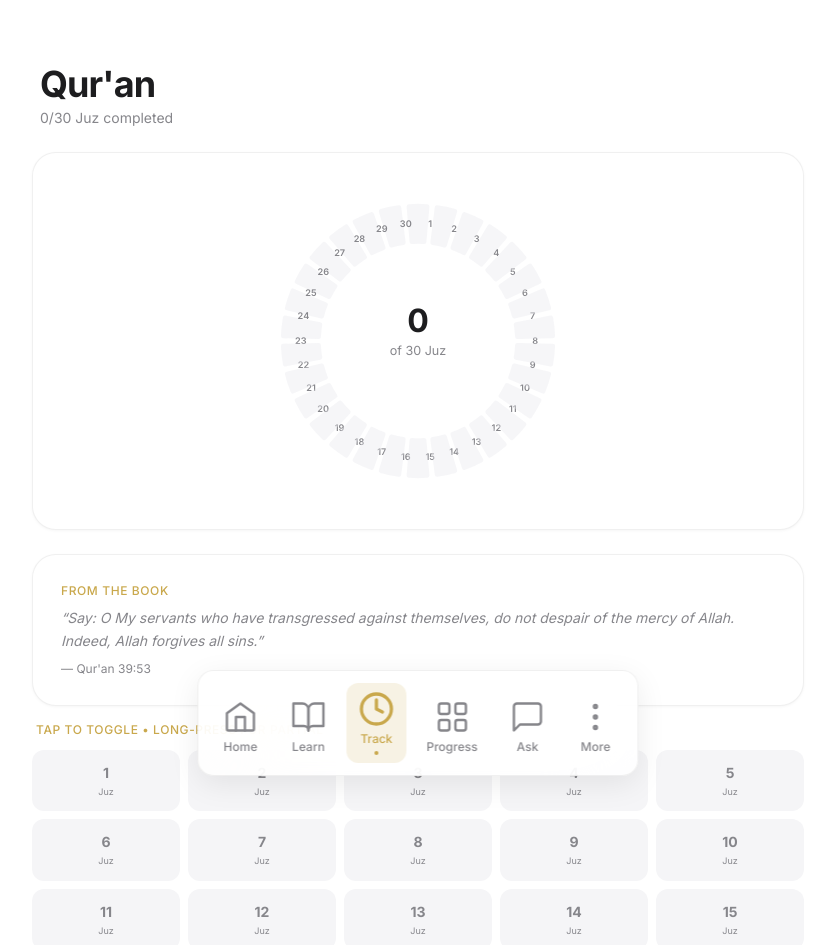
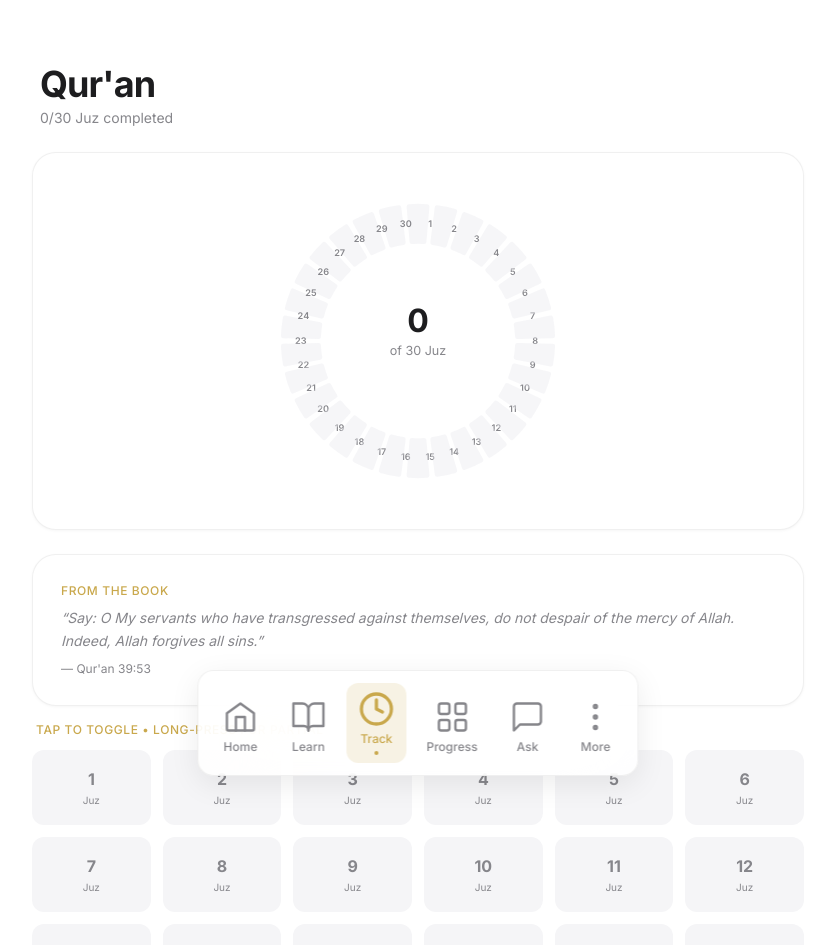
Before and after one commit to mutaaf/ramadan-guide, a Next.js app: page /tracker/quran in a window 1280 px wide. Shown: the top 945 px of the page, without its empty margins (222-1057 px from the left). Built offline with nearby package versions, Linux system fonts and the light colour scheme.

Commit message:
Moe updates

```diff
--- a/src/app/tracker/hydration/page.tsx
+++ b/src/app/tracker/hydration/page.tsx
@@ -4,7 +4,7 @@
 import * as d3 from "d3";
 import { PageHeader } from "@/components/PageHeader";
 import { Card } from "@/components/Card";
-import { useStore } from "@/store/useStore";
+import { useStore, createEmptyDay } from "@/store/useStore";
 import { getTodayString, HYDRATION_OPTIONS } from "@/lib/ramadan";
 import { DeepDiveLink } from "@/components/ai/DeepDiveLink";
 
@@ -106,9 +106,9 @@
 }
 
 export default function HydrationPage() {
-  const { getDay, addGlass, removeGlass } = useStore();
+  const { days, addGlass, removeGlass } = useStore();
   const today = getTodayString();
-  const day = getDay(today);
+  const day = days[today] ?? createEmptyDay(today);
 
   return (
     <div>
--- a/src/app/tracker/journal/page.tsx
+++ b/src/app/tracker/journal/page.tsx
@@ -4,7 +4,7 @@
 import { PageHeader } from "@/components/PageHeader";
 import { Card } from "@/components/Card";
 import { Toggle } from "@/components/Toggle";
-import { useStore } from "@/store/useStore";
+import { useStore, createEmptyDay } from "@/store/useStore";
 import { getTodayString, getRamadanCountdown } from "@/lib/ramadan";
 import { TrainingAdvisor } from "@/components/ai/TrainingAdvisor";
 import { ReflectionPrompt } from "@/components/ai/ReflectionPrompt";
@@ -31,10 +31,10 @@
 }
 
 export default function JournalPage() {
-  const { getDay, updateDay, togglePrayer, sport } = useStore();
+  const { days, updateDay, togglePrayer, sport } = useStore();
   const today = getTodayString();
   const [selectedDate, setSelectedDate] = useState(today);
-  const day = getDay(selectedDate);
+  const day = days[selectedDate] ?? createEmptyDay(selectedDate);
   const { dayOfRamadan } = getRamadanCountdown();
   const isToday = selectedDate === today;
 
--- a/src/app/tracker/nutrition/page.tsx
+++ b/src/app/tracker/nutrition/page.tsx
@@ -4,7 +4,7 @@
 import * as d3 from "d3";
 import { PageHeader } from "@/components/PageHeader";
 import { Card } from "@/components/Card";
-import { useStore } from "@/store/useStore";
+import { useStore, createEmptyDay } from "@/store/useStore";
 import { getTodayString, getRamadanCountdown } from "@/lib/ramadan";
 import { MealRecommendation } from "@/components/ai/MealRecommendation";
 import { DeepDiveLink } from "@/components/ai/DeepDiveLink";
@@ -80,9 +80,9 @@
 const iftarFoods = ["Dates", "Cucumbers", "Salad", "Soup", "Kebab", "Pita", "Sambusas"];
 
 export default function NutritionPage() {
-  const { sport, getDay } = useStore();
+  const { sport, days } = useStore();
   const today = getTodayString();
-  const day = getDay(today);
+  const day = days[today] ?? createEmptyDay(today);
   const { dayOfRamadan } = getRamadanCountdown();
 
   const mealInput = useMemo((): MealPlanInput => ({
--- a/src/app/tracker/page.tsx
+++ b/src/app/tracker/page.tsx
@@ -4,13 +4,13 @@
 import { PageHeader } from "@/components/PageHeader";
 import { Card } from "@/components/Card";
 import { ProgressRing } from "@/components/ProgressRing";
-import { useStore } from "@/store/useStore";
+import { useStore, createEmptyDay } from "@/store/useStore";
 import { getTodayString } from "@/lib/ramadan";
 
 export default function TrackerPage() {
-  const { getDay } = useStore();
+  const { days } = useStore();
   const today = getTodayString();
-  const day = getDay(today);
+  const day = days[today] ?? createEmptyDay(today);
   const prayerCount = Object.values(day.prayers).filter(Boolean).length;
   const prayerProgress = prayerCount / 6;
   const hydrationProgress = day.glassesOfWater / 8;
@@ -52,7 +52,7 @@
         <div className="space-y-3 lg:space-y-4">
           {sections.map((s, i) => (
             <Link key={s.href} href={s.href}>
-              <Card delay={i * 0.06} className="flex items-center gap-4 lg:gap-5">
+              <Card asLink delay={i * 0.06} className="flex items-center gap-4 lg:gap-5">
                 <div
                   className="flex h-11 w-11 lg:h-12 lg:w-12 items-center justify-center rounded-xl text-base font-bold shrink-0"
                   style={{ background: `${s.accent}15`, color: s.accent }}
--- a/src/app/tracker/quran/page.tsx
+++ b/src/app/tracker/quran/page.tsx
@@ -200,7 +200,7 @@
         <div className="text-xs font-medium uppercase tracking-wider mb-3 px-1" style={{ color: "var(--accent-gold)" }}>
           Tap to toggle • Long-press for partial
         </div>
-        <div className="grid grid-cols-5 gap-2">
+        <div className="grid grid-cols-5 sm:grid-cols-6 gap-2 sm:gap-3">
           {juzProgress.map((pct, i) => (
             <JuzButton
               key={i}
@@ -239,32 +239,56 @@
   onTap: () => void;
   onLongPress: () => void;
 }) {
-  const timerRef = useRef<NodeJS.Timeout | null>(null);
-  const pressedRef = useRef(false);
+  const timerRef = useRef<ReturnType<typeof setTimeout> | null>(null);
+  const longPressedRef = useRef(false);
+  const isTouchRef = useRef(false);
 
-  const handleStart = () => {
-    pressedRef.current = false;
+  const clearTimer = () => {
+    if (timerRef.current) {
+      clearTimeout(timerRef.current);
+      timerRef.current = null;
+    }
+  };
+
+  const handleTouchStart = (e: React.TouchEvent) => {
+    e.preventDefault(); // Prevent synthetic mouse events
+    isTouchRef.current = true;
+    longPressedRef.current = false;
+
     timerRef.current = setTimeout(() => {
-      pressedRef.current = true;
+      longPressedRef.current = true;
       onLongPress();
       if (navigator.vibrate) navigator.vibrate(30);
     }, 500);
   };
 
-  const handleEnd = () => {
-    if (timerRef.current) {
-      clearTimeout(timerRef.current);
-      timerRef.current = null;
-    }
-    if (!pressedRef.current) {
+  const handleTouchEnd = (e: React.TouchEvent) => {
+    e.preventDefault();
+    clearTimer();
+    if (!longPressedRef.current) {
       onTap();
     }
+    // Reset touch flag after a short delay
+    setTimeout(() => { isTouchRef.current = false; }, 100);
   };
 
-  const handleCancel = () => {
-    if (timerRef.current) {
-      clearTimeout(timerRef.current);
-      timerRef.current = null;
+  const handleMouseDown = () => {
+    // Ignore mouse events if we just had a touch event
+    if (isTouchRef.current) return;
+
+    longPressedRef.current = false;
+    timerRef.current = setTimeout(() => {
+      longPressedRef.current = true;
+      onLongPress();
+    }, 500);
+  };
+
+  const handleMouseUp = () => {
+    if (isTouchRef.current) return;
+
+    clearTimer();
+    if (!longPressedRef.current) {
+      onTap();
     }
   };
 
@@ -273,13 +297,13 @@
 
   return (
     <button
-      onMouseDown={handleStart}
-      onMouseUp={handleEnd}
-      onMouseLeave={handleCancel}
-      onTouchStart={handleStart}
-      onTouchEnd={handleEnd}
-      onTouchCancel={handleCancel}
-      className="flex flex-col items-center justify-center rounded-xl py-3 transition-all active:scale-[0.95] relative overflow-hidden"
+      onMouseDown={handleMouseDown}
+      onMouseUp={handleMouseUp}
+      onMouseLeave={clearTimer}
+      onTouchStart={handleTouchStart}
+      onTouchEnd={handleTouchEnd}
+      onTouchCancel={clearTimer}
+      className="flex flex-col items-center justify-center rounded-xl py-4 min-h-[60px] transition-all active:scale-[0.95] relative overflow-hidden touch-manipulation"
       style={{
         background: done
           ? "var(--selected-gold-bg)"
@@ -290,12 +314,12 @@
       }}
     >
       <span
-        className="text-sm font-bold"
+        className="text-base font-bold"
         style={{ color: done || partial ? "var(--accent-gold)" : "var(--muted)" }}
       >
         {index + 1}
       </span>
-      <span className="text-[9px] mt-0.5" style={{ color: "var(--muted)" }}>
+      <span className="text-[10px] mt-0.5" style={{ color: "var(--muted)" }}>
         {partial ? `${progress}%` : "Juz"}
       </span>
     </button>
--- a/src/components/Card.tsx
+++ b/src/components/Card.tsx
@@ -7,17 +7,19 @@
   children: ReactNode;
   className?: string;
   onClick?: () => void;
+  asLink?: boolean;
   delay?: number;
 }
 
-export function Card({ children, className = "", onClick, delay = 0 }: CardProps) {
+export function Card({ children, className = "", onClick, asLink, delay = 0 }: CardProps) {
+  const isInteractive = onClick || asLink;
   return (
     <motion.div
       initial={{ opacity: 0, y: 12 }}
       animate={{ opacity: 1, y: 0 }}
       transition={{ duration: 0.5, delay, ease: [0.25, 0.46, 0.45, 0.94] }}
       onClick={onClick}
-      className={`rounded-2xl lg:rounded-3xl p-5 md:p-6 lg:p-7 ${onClick ? "cursor-pointer active:scale-[0.98] transition-transform" : ""} ${className}`}
+      className={`rounded-2xl lg:rounded-3xl p-5 md:p-6 lg:p-7 ${isInteractive ? "cursor-pointer active:scale-[0.98] transition-transform" : ""} ${className}`}
       style={{
         background: "var(--card)",
         border: "1px solid var(--card-border)",
--- a/src/components/HomeDashboard.tsx
+++ b/src/components/HomeDashboard.tsx
@@ -4,7 +4,7 @@
 import Link from "next/link";
 import { motion } from "framer-motion";
 import { Card } from "@/components/Card";
-import { useStore } from "@/store/useStore";
+import { useStore, createEmptyDay } from "@/store/useStore";
 import { getTodayString } from "@/lib/ramadan";
 import {
   PrayerTimes,
@@ -21,13 +21,13 @@
 import { QuickLogWidget } from "@/components/health/QuickLogWidget";
 
 export function HomeDashboard() {
-  const { userName, getDay, juzProgress, getTasbeehTotalForDay } = useStore();
+  const { userName, days, juzProgress, getTasbeehTotalForDay } = useStore();
   const [prayerTimes, setPrayerTimes] = useState<PrayerTimes | null>(null);
   const [locationError, setLocationError] = useState(false);
   const [loading, setLoading] = useState(true);
 
   const today = getTodayString();
-  const day = getDay(today);
+  const day = days[today] ?? createEmptyDay(today);
   const prayerCount = Object.values(day.prayers).filter(Boolean).length;
   const juzDone = juzProgress.filter((p) => p === 100).length;
   const tasbeehTotal = getTasbeehTotalForDay(today);
@@ -205,7 +205,7 @@
           </p>
           <div className="grid grid-cols-3 gap-2 md:gap-3 lg:gap-4">
             <Link href="/tracker/journal">
-              <Card className="text-center py-3">
+              <Card asLink className="text-center py-3">
                 <p className="text-2xl font-bold">{prayerCount}/6</p>
                 <p className="text-[10px] mt-0.5" style={{ color: "var(--muted)" }}>
                   Prayers
@@ -213,7 +213,7 @@
               </Card>
             </Link>
             <Link href="/tracker/hydration">
-              <Card className="text-center py-3">
+              <Card asLink className="text-center py-3">
                 <p className="text-2xl font-bold">{day.glassesOfWater}/8</p>
                 <p className="text-[10px] mt-0.5" style={{ color: "var(--muted)" }}>
                   Glasses
@@ -221,7 +221,7 @@
               </Card>
             </Link>
             <Link href="/tracker/tasbeeh">
-              <Card className="text-center py-3">
+              <Card asLink className="text-center py-3">
                 <p className="text-2xl font-bold">{tasbeehTotal}</p>
                 <p className="text-[10px] mt-0.5" style={{ color: "var(--muted)" }}>
                   Dhikr
@@ -255,7 +255,7 @@
           <div className="grid grid-cols-4 gap-2 md:gap-3 lg:gap-4">
             {quickActions.map((action) => (
               <Link key={action.href} href={action.href}>
-                <Card className="flex flex-col items-center py-4">
+                <Card asLink className="flex flex-col items-center py-4">
                   <div
                     className="w-10 h-10 rounded-full flex items-center justify-center text-lg font-bold mb-1"
                     style={{ background: "var(--selected-gold-bg)", color: "var(--accent-gold)" }}
@@ -278,7 +278,7 @@
           transition={{ delay: 0.4 }}
         >
           <Link href="/tracker/quran">
-            <Card className="flex items-center gap-4">
+            <Card asLink className="flex items-center gap-4">
               <div
                 className="w-12 h-12 rounded-xl flex items-center justify-center text-xl font-bold shrink-0"
                 style={{ background: "var(--selected-gold-bg)", color: "var(--accent-gold)" }}
--- a/src/components/VoiceJournalButton.tsx
+++ b/src/components/VoiceJournalButton.tsx
@@ -6,7 +6,7 @@
 import { useAI, useAIReady } from "@/lib/ai/hooks";
 import { VoiceJournalInput, VoiceJournalOutput } from "@/lib/ai/types";
 import { buildVoiceJournalPrompts } from "@/lib/ai/prompts/voice-journal";
-import { useStore, DayEntry } from "@/store/useStore";
+import { useStore, DayEntry, createEmptyDay } from "@/store/useStore";
 
 interface VoiceJournalButtonProps {
   date: string;
@@ -16,7 +16,7 @@
 
 export function VoiceJournalButton({ date }: VoiceJournalButtonProps) {
   const ready = useAIReady();
-  const { updateDay, togglePrayer, getDay } = useStore();
+  const { updateDay, togglePrayer, days } = useStore();
   const [stage, setStage] = useState<Stage>("idle");
   const [transcriptText, setTranscriptText] = useState("");
   const [journalInput, setJournalInput] = useState<VoiceJournalInput | null>(
@@ -56,7 +56,7 @@
 
   const handleConfirm = () => {
     if (!parsed) return;
-    const day = getDay(date);
+    const day = days[date] ?? createEmptyDay(date);
 
     // Build update data
     const update: Partial<DayEntry> = {};
--- a/src/components/health/HealthPromptSheet.tsx
+++ b/src/components/health/HealthPromptSheet.tsx
@@ -3,7 +3,7 @@
 import { useState, useCallback } from "react";
 import { motion, AnimatePresence } from "framer-motion";
 import { CircularSlider } from "@/components/ui/CircularSlider";
-import { useStore } from "@/store/useStore";
+import { useStore, createEmptyDay } from "@/store/useStore";
 import { useSmartPrompts, triggerHaptic } from "@/hooks/useSmartPrompts";
 import { useHealthPatterns } from "@/hooks/useHealthPatterns";
 import { getTodayString } from "@/lib/ramadan";
@@ -310,9 +310,9 @@
   } = useSmartPrompts(prayerTimes);
 
   const { patterns } = useHealthPatterns();
-  const { getDay, updateDay, setEntrySource, recordQuickLogAcceptance } = useStore();
+  const { days, updateDay, setEntrySource, recordQuickLogAcceptance } = useStore();
   const today = getTodayString();
-  const todayEntry = getDay(today);
+  const todayEntry = days[today] ?? createEmptyDay(today);
 
   const handleSave = useCallback((data: {
     sleepHours: number;
--- a/src/components/health/QuickLogWidget.tsx
+++ b/src/components/health/QuickLogWidget.tsx
@@ -5,7 +5,7 @@
 import { Card } from "@/components/Card";
 import { SleepQuickEntry } from "./SleepQuickEntry";
 import { HydrationQuickEntry } from "./HydrationQuickEntry";
-import { useStore } from "@/store/useStore";
+import { useStore, createEmptyDay } from "@/store/useStore";
 import { useHealthPatterns, useSmartSuggestions, useApplySmartDefault } from "@/hooks/useHealthPatterns";
 import { getTodayString } from "@/lib/ramadan";
 import { triggerHaptic } from "@/hooks/useSmartPrompts";
@@ -22,10 +22,10 @@
   const { patterns } = useHealthPatterns();
   const suggestions = useSmartSuggestions();
   const { applyDefault, dismissSuggestion } = useApplySmartDefault();
-  const { getDay, updateDay } = useStore();
+  const { days, updateDay } = useStore();
 
   const today = getTodayString();
-  const todayEntry = getDay(today);
+  const todayEntry = days[today] ?? createEmptyDay(today);
 
   const [dismissed, setDismissed] = useState<Set<string>>(new Set());
   const [restedState, setRestedState] = useState<RestedState>(
```
